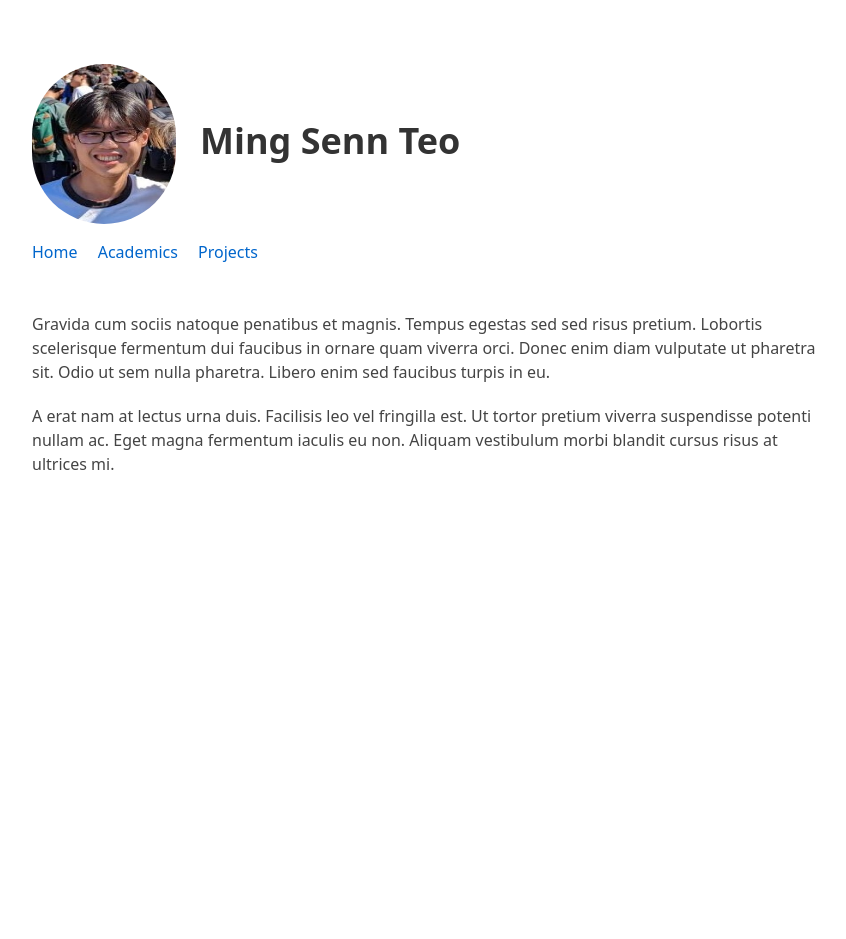
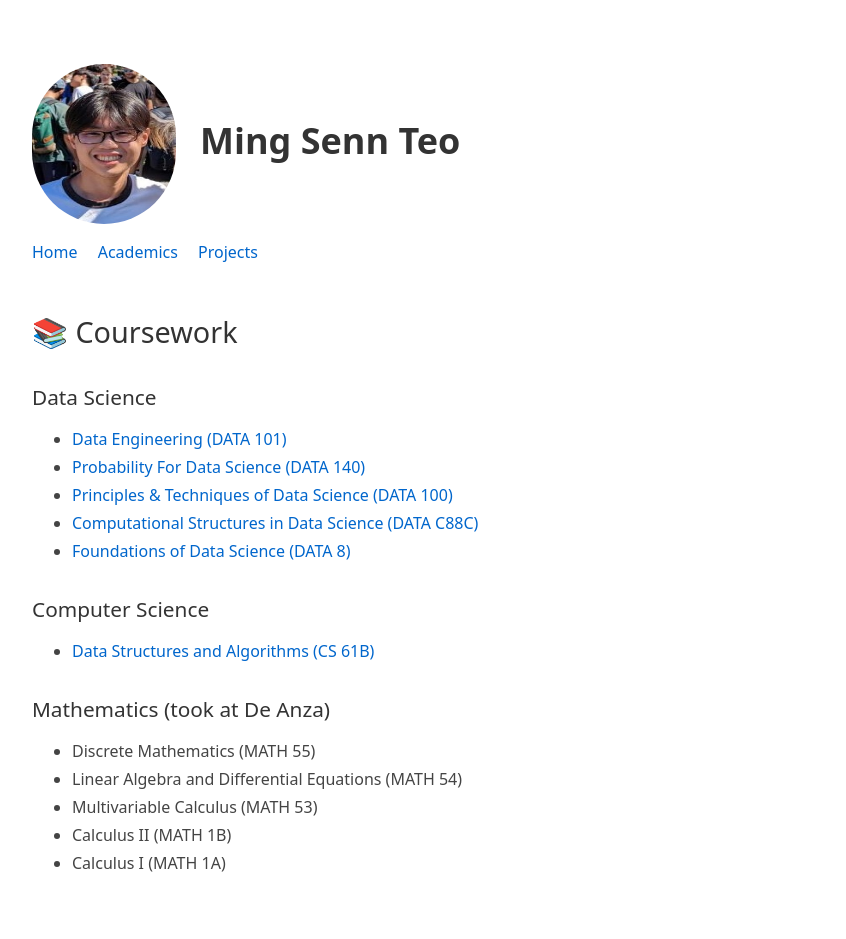
Before and after one commit to MSTeo01/old-website-2.0, a Jekyll site: the page built from about.md, in a window 1280 px wide. Shown: the whole page, without its empty margins (208-1054 px from the left). Built offline with Jekyll 4.4.1, drawn with Linux system fonts in a browser that asks for light colours; our own code applies the rules of GitHub Pages for plain Markdown files; before the commit the page ends 900 px from its top, so only the background shows below that.

Commit message:
Added coursework pages

```diff
--- a/about.md
+++ b/about.md
@@ -1,7 +1,21 @@
 ---
-title: About
 ---
 
-Gravida cum sociis natoque penatibus et magnis. Tempus egestas sed sed risus pretium. Lobortis scelerisque fermentum dui faucibus in ornare quam viverra orci. Donec enim diam vulputate ut pharetra sit. Odio ut sem nulla pharetra. Libero enim sed faucibus turpis in eu.
+## 📚 Coursework
 
-A erat nam at lectus urna duis. Facilisis leo vel fringilla est. Ut tortor pretium viverra suspendisse potenti nullam ac. Eget magna fermentum iaculis eu non. Aliquam vestibulum morbi blandit cursus risus at ultrices mi.
+### Data Science
+- [Data Engineering (DATA 101)](https://www.data101.org/fa23)
+- [Probability For Data Science (DATA 140)](http://prob140.org/)
+- [Principles & Techniques of Data Science (DATA 100)](https://ds100.org/sp23/)
+- [Computational Structures in Data Science (DATA C88C)](https://c88c.org/fa22/)
+- [Foundations of Data Science (DATA 8)](http://www.data8.org/fa22/)
+
+### Computer Science
+- [Data Structures and Algorithms (CS 61B)](https://fa22.datastructur.es/)
+
+### Mathematics (took at De Anza)
+- Discrete Mathematics (MATH 55)
+- Linear Algebra and Differential Equations (MATH 54)
+- Multivariable Calculus (MATH 53)
+- Calculus II (MATH 1B)
+- Calculus I (MATH 1A)
```
